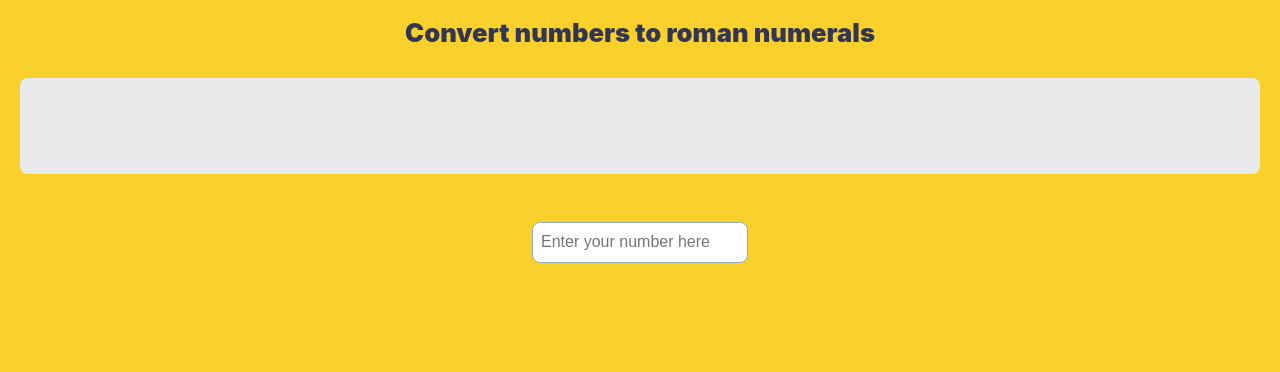
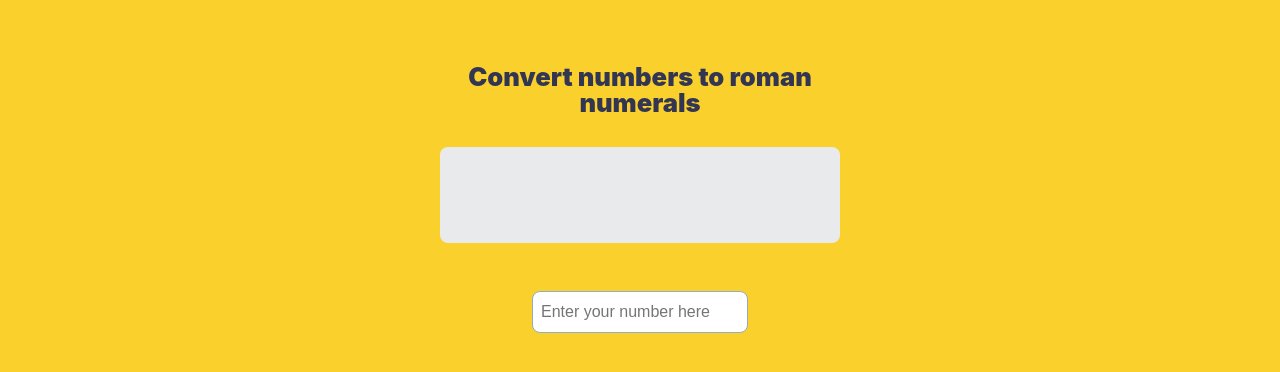
Before and after one commit to thislekan/glowing-octo-palm-tree, a Next.js app: page / in a window 1280 px wide. Shown: the top 372 px of the page. Built offline with nearby package versions, Linux system fonts and the light colour scheme.

Commit message:
- styling for larger screens

```diff
--- a/pages/index.module.scss
+++ b/pages/index.module.scss
@@ -23,4 +23,22 @@
       }
     }
   }
+
+  @media screen and (min-width: 650px) {
+    &__wrapper {
+      display: flex;
+      justify-content: center;
+
+      &__content {
+        width: 25rem;
+        height: 20rem;
+      }
+    }
+  }
+
+  @media screen and (min-width: 800px) {
+    &__wrapper {
+      padding: 4rem;
+    }
+  }
 }
```
